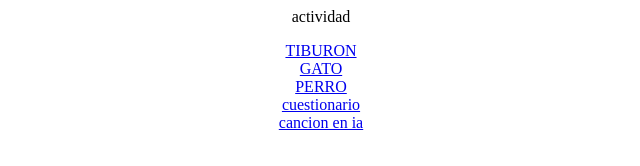
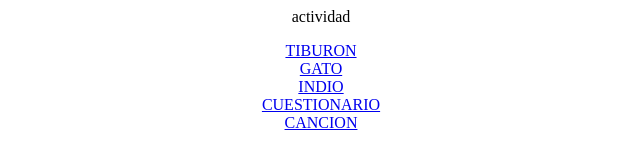
Before and after one commit to sofai04/sofai04.github.io, a plain HTML site: page index.html in a window 1280 px wide. Shown: the full height of the page, 319-959 px from the left. Drawn offline with Linux system fonts and the light colour scheme.

Commit message:
Update index.html

```diff
--- a/index.html
+++ b/index.html
@@ -8,9 +8,9 @@
     <center>
     <a href="IMAGEN1.html">TIBURON</a><br>
     <a href="IMAGEN2.html">GATO</a><br>
-    <a href="IMAGEN3.html">PERRO</a><br>
-    <a href="cuestionario.html">cuestionario</a><br>
-    <a href="cancion.html">cancion en ia</a><br>
+    <a href="IMAGEN3.html">INDIO</a><br>
+    <a href="CUESTIONARIO.html">CUESTIONARIO</a><br>
+    <a href="CANCION.html">CANCION</a><br>
     </center>
 </body>
 </head>
```
